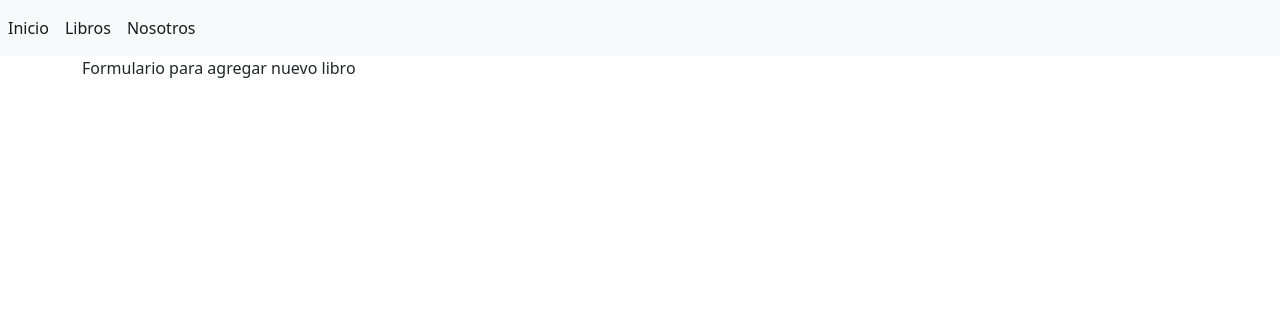
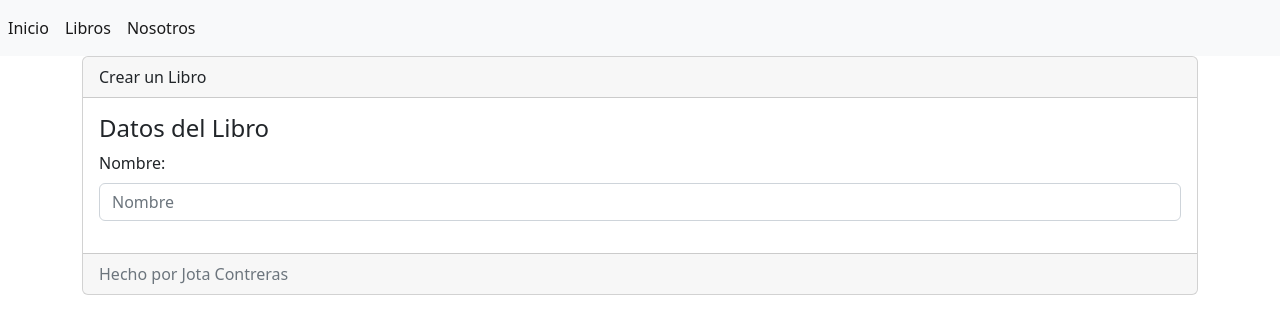
Before and after one commit to JotaConts/CRUD_django, a Django app: page /crear/ in a window 1280 px wide. Shown: the top 334 px of the page. Run offline with Django 3.2, Linux system fonts and the light colour scheme.

Commit message:
frontend básico listo

```diff
--- a/CRUD_django/libreria/templates/libros/crear.html
+++ b/CRUD_django/libreria/templates/libros/crear.html
@@ -6,6 +6,17 @@ Agregar nuevo libro
 
 {% block contenido %}
 
-Formulario para agregar nuevo libro
+<div class="card">
+    <div class="card-header">
+        Crear un Libro
+    </div>
+    <div class="card-body">
+        <h4 class="card-title">Datos del Libro</h4>
+        {% include 'libros/form.html' %}
+    </div>
+    <div class="card-footer text-muted">
+    Hecho por Jota Contreras
+    </div>
+</div>
 
 {% endblock %}
--- a/CRUD_django/libreria/templates/libros/form.html
+++ b/CRUD_django/libreria/templates/libros/form.html
@@ -0,0 +1,9 @@
+<form enctype="multipart/form-data" method="post">
+
+    <div class="mb-3">
+      <label for="" class="form-label">Nombre:</label>
+      <input type="text"
+        class="form-control" name="" id="" aria-describedby="helpId" placeholder="Nombre">
+    </div>
+
+</form>
--- a/CRUD_django/libreria/templates/libros/index.html
+++ b/CRUD_django/libreria/templates/libros/index.html
@@ -30,7 +30,10 @@ Lista de Libros
                         <td>Django con Python</td>
                         <td>Imajen.jpg</td>
                         <td>Libro sobre Django framework</td>
-                        <td>Edita | Borrar</td>
+                        <td>
+                            <a name="" id="" class="btn btn-info" href="{% url 'editar' %}" role="button">Editar</a>
+                            <a name="" id="" class="btn btn-danger" href="#" role="button">Borrar</a>
+                        </td>
 
 
                     </tr>
--- a/CRUD_django/libreria/views.py
+++ b/CRUD_django/libreria/views.py
@@ -15,4 +15,4 @@ def crear(request):
     return render(request, 'libros/crear.html')
 
 def editar(request):
-    return render(request, 'libros/editar')
+    return render(request, 'libros/editar.html')
```
Also changed, not shown: CRUD_django/libreria/templates/libros/editar.html (+12 -1 lines).
